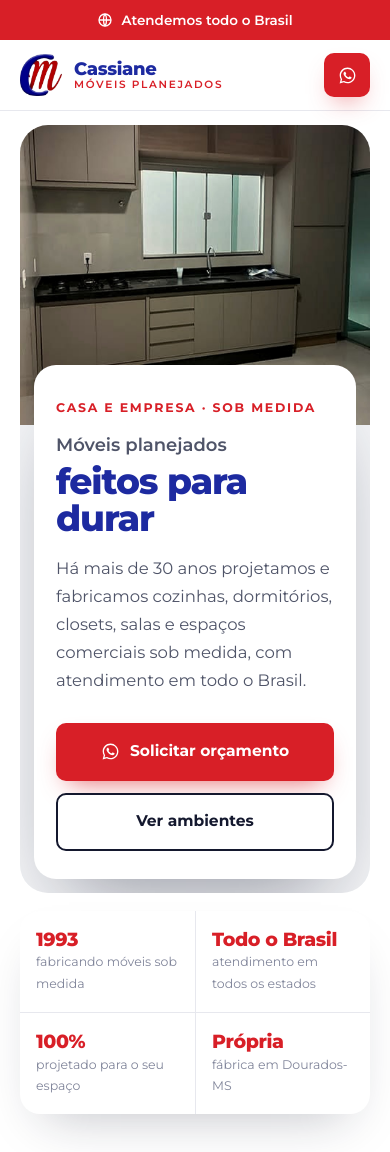
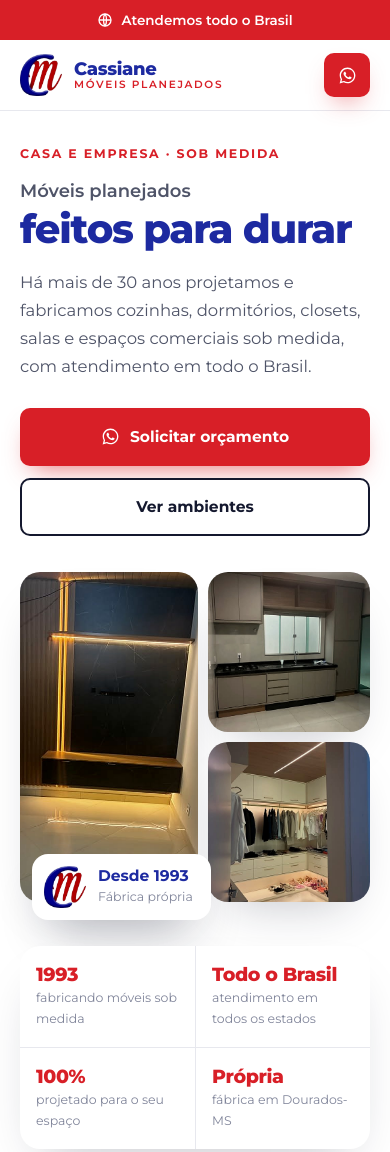
Before and after one commit to Pablo-leite/cassiane-moveis, a plain HTML site: page opcao-3/index.html in a window 390 px wide. Shown: the top 1152 px of the page. Drawn offline with Linux system fonts and the light colour scheme.

Commit message:
Opção 3: nova capa em mosaico, Pix/dinheiro/cheque e faixa final azul

```diff
--- a/opcao-3/index.html
+++ b/opcao-3/index.html
@@ -15,7 +15,7 @@
 <link href="https://fonts.googleapis.com/css2?family=Montserrat:wght@400;500;600;700;800&display=swap" rel="stylesheet">
 <link rel="stylesheet" href="style.css">
 <script type="application/ld+json">
-{"@context":"https://schema.org","@type":"FurnitureStore","name":"Cassiane Móveis","foundingDate":"1993","areaServed":"BR","telephone":"+55-67-98129-2953","paymentAccepted":"Cartão de crédito, cartão de débito, pagamento por aproximação","address":{"@type":"PostalAddress","streetAddress":"Rua General Osório, 1145 - Jardim Cuiabazinho","addressLocality":"Dourados","addressRegion":"MS","addressCountry":"BR"},"sameAs":["https://www.instagram.com/cm_cassiane_moveis/","https://www.facebook.com/cassianemoveis"]}
+{"@context":"https://schema.org","@type":"FurnitureStore","name":"Cassiane Móveis","foundingDate":"1993","areaServed":"BR","telephone":"+55-67-98129-2953","paymentAccepted":"Cartão de crédito, cartão de débito, pagamento por aproximação, Pix, dinheiro, cheque","address":{"@type":"PostalAddress","streetAddress":"Rua General Osório, 1145 - Jardim Cuiabazinho","addressLocality":"Dourados","addressRegion":"MS","addressCountry":"BR"},"sameAs":["https://www.instagram.com/cm_cassiane_moveis/","https://www.facebook.com/cassianemoveis"]}
 </script>
 </head>
 <body>
@@ -50,9 +50,8 @@
 <!-- HERO -->
 <section class="hero">
   <div class="wrap">
-    <div class="hero__box">
-      <img class="hero__img" src="../img/cozinha-cinza.jpg" alt="Cozinha planejada fabricada pela Cassiane Móveis" width="960" height="1280" fetchpriority="high">
-      <div class="hero__card">
+    <div class="hero__grid">
+      <div class="hero__copy">
         <p class="tag">Casa e empresa · Sob medida</p>
         <h1><span class="h1__lead">Móveis planejados</span><span class="h1__key">feitos para durar</span></h1>
         <p class="hero__sub">Há mais de 30 anos projetamos e fabricamos cozinhas, dormitórios, closets, salas e espaços comerciais sob medida, com atendimento em todo o Brasil.</p>
@@ -60,6 +59,12 @@
           <a class="btn btn--red btn--lg" data-wa="hero" href="#" target="_blank" rel="noopener"><svg class="i" aria-hidden="true"><use href="#i-wa"/></svg><span>Solicitar orçamento</span></a>
           <a class="btn btn--line btn--lg" href="#ambientes"><span>Ver ambientes</span></a>
         </div>
+      </div>
+      <div class="hero__mosaic">
+        <figure class="m m--a"><img src="../img/painel-led.jpg" alt="Painel de TV com ripado e LED" width="960" height="1280" fetchpriority="high"></figure>
+        <figure class="m m--b"><img src="../img/cozinha-cinza.jpg" alt="Cozinha planejada fendi" width="960" height="1280"></figure>
+        <figure class="m m--c"><img src="../img/closet.jpg" alt="Closet planejado com LED" width="960" height="1280"></figure>
+        <div class="hero__seal"><img src="../img/logo-cm.png" alt="" width="558" height="552"><span><b>Desde 1993</b><small>Fábrica própria</small></span></div>
       </div>
     </div>
 
@@ -117,6 +122,9 @@
         <span class="chip"><svg class="i" aria-hidden="true"><use href="#i-card"/></svg>Crédito</span>
         <span class="chip"><svg class="i" aria-hidden="true"><use href="#i-card"/></svg>Débito</span>
         <span class="chip"><svg class="i" aria-hidden="true"><use href="#i-nfc"/></svg>Aproximação</span>
+        <span class="chip"><svg class="i" aria-hidden="true"><use href="#i-pix"/></svg>Pix</span>
+        <span class="chip"><svg class="i" aria-hidden="true"><use href="#i-cash"/></svg>Dinheiro</span>
+        <span class="chip"><svg class="i" aria-hidden="true"><use href="#i-check"/></svg>Cheque</span>
       </div>
     </div>
     <div class="about__media">
@@ -178,7 +186,7 @@
       <details open><summary>Vocês atendem fora de Dourados?</summary><p>Sim. Atendemos clientes em todo o Brasil. Envie sua cidade pelo WhatsApp e explicamos como funciona para a sua região.</p></details>
       <details><summary>Preciso ter a planta do imóvel?</summary><p>Não é obrigatório. Fotos e medidas aproximadas já bastam para começar a conversa.</p></details>
       <details><summary>Fazem móveis para empresas?</summary><p>Sim. Além de residências, fazemos projetos comerciais como balcões e mesas de reunião.</p></details>
-      <details><summary>Quais as formas de pagamento?</summary><p>Aceitamos cartões de crédito, débito e pagamento por aproximação.</p></details>
+      <details><summary>Quais as formas de pagamento?</summary><p>Aceitamos cartão de crédito, débito, pagamento por aproximação, Pix, dinheiro e cheque.</p></details>
       <details><summary>Fazem apenas um móvel?</summary><p>Sim. Fazemos desde uma peça, como um painel de TV, até ambientes completos.</p></details>
     </div>
   </div>
@@ -228,6 +236,9 @@
   <symbol id="i-star" viewBox="0 0 24 24"><path fill="currentColor" d="m12 3 2.7 5.6 6.1.9-4.4 4.3 1 6.1L12 17l-5.4 2.9 1-6.1L3.2 9.5l6.1-.9Z"/></symbol>
   <symbol id="i-card" viewBox="0 0 24 24"><rect x="2" y="5" width="20" height="14" rx="2" fill="none" stroke="currentColor" stroke-width="2"/><path stroke="currentColor" stroke-width="2" d="M2 10h20M6 15h4"/></symbol>
   <symbol id="i-nfc" viewBox="0 0 24 24"><path fill="none" stroke="currentColor" stroke-width="2" stroke-linecap="round" d="M8.5 8.5a5 5 0 0 1 0 7M12 6a8.5 8.5 0 0 1 0 12M15.5 3.5a12 12 0 0 1 0 17"/></symbol>
+  <symbol id="i-pix" viewBox="0 0 24 24"><path fill="none" stroke="currentColor" stroke-width="2" stroke-linejoin="round" d="M12 2.8 21.2 12 12 21.2 2.8 12Z"/><path fill="none" stroke="currentColor" stroke-width="2" d="m7.5 7.5 4.5 4.5 4.5-4.5M7.5 16.5 12 12l4.5 4.5"/></symbol>
+  <symbol id="i-cash" viewBox="0 0 24 24"><rect x="2" y="6" width="20" height="12" rx="2" fill="none" stroke="currentColor" stroke-width="2"/><circle cx="12" cy="12" r="2.6" fill="none" stroke="currentColor" stroke-width="2"/><path stroke="currentColor" stroke-width="2" stroke-linecap="round" d="M6 12h.01M18 12h.01"/></symbol>
+  <symbol id="i-check" viewBox="0 0 24 24"><rect x="2" y="6" width="20" height="12" rx="2" fill="none" stroke="currentColor" stroke-width="2"/><path stroke="currentColor" stroke-width="2" stroke-linecap="round" d="M6 14c1.5-2 2.5 1 4-1M13 14h5M6 10h12"/></symbol>
   <symbol id="i-ig" viewBox="0 0 24 24"><rect x="2" y="2" width="20" height="20" rx="5" fill="none" stroke="currentColor" stroke-width="2"/><circle cx="12" cy="12" r="4.2" fill="none" stroke="currentColor" stroke-width="2"/><circle cx="17.6" cy="6.4" r="1.2" fill="currentColor"/></symbol>
 </svg>
 
--- a/opcao-3/style.css
+++ b/opcao-3/style.css
@@ -49,7 +49,7 @@ h1,h2{display:flex;flex-direction:column;gap:2px;color:var(--ink)}
 .btn--red:hover{background:var(--red-d)}
 .btn--line{border-color:var(--ink);color:var(--ink);background:#fff}
 .btn--line:hover{background:var(--ink);color:#fff}
-.btn--white{background:#fff;color:var(--red);box-shadow:0 14px 30px -12px rgba(0,0,0,.35)}
+.btn--white{background:#fff;color:var(--blue);box-shadow:0 14px 30px -12px rgba(0,0,0,.35)}
 .btn--sm{height:44px;padding:0 18px;font-size:14px}
 .btn--md{height:52px;padding:0 22px;font-size:15px}
 .btn--lg{height:58px;padding:0 28px;font-size:15.5px}
@@ -78,25 +78,17 @@ h1,h2{display:flex;flex-direction:column;gap:2px;color:var(--ink)}
 
 /* Hero */
 .hero{padding:28px 0 0}
-.hero__box{position:relative;border-radius:28px;overflow:hidden;min-height:600px;display:flex;align-items:center;background:var(--gray)}
-.hero__img{position:absolute;inset:0;width:100%;height:100%;object-fit:cover;object-position:50% 58%}
-.hero__box::after{content:"";position:absolute;inset:0;background:linear-gradient(90deg,rgba(20,24,46,.45) 0%,rgba(20,24,46,0) 60%)}
-.hero__card{position:relative;z-index:2;margin:40px;max-width:560px;background:#fff;border-radius:22px;padding:40px 40px 36px;box-shadow:0 40px 80px -30px rgba(20,24,46,.45)}
 .h1__lead{font-weight:600;font-size:clamp(18px,1.8vw,22px);color:var(--text)}
 .h1__key{font-weight:800;font-size:clamp(36px,4.4vw,58px);line-height:1.02;letter-spacing:-.03em;color:var(--blue)}
 .hero__sub{margin:18px 0 28px;font-size:16.5px}
 .hero__ctas{display:flex;gap:12px;flex-wrap:wrap}
-.stats{list-style:none;padding:0;margin:-50px 40px 0;position:relative;z-index:3;display:grid;grid-template-columns:repeat(4,1fr);background:#fff;border-radius:var(--r);box-shadow:var(--sh)}
+.stats{list-style:none;padding:0;margin:56px 0 0;position:relative;z-index:3;display:grid;grid-template-columns:repeat(4,1fr);background:#fff;border-radius:var(--r);box-shadow:var(--sh)}
 .stats li{padding:24px 24px;display:flex;flex-direction:column}
 .stats li+li{border-left:1px solid var(--line)}
 .stats b{font-size:24px;font-weight:800;color:var(--red);letter-spacing:-.02em;line-height:1.2}
 .stats span{font-size:13.5px;color:var(--muted)}
 @media (max-width:900px){
-  .hero__box{min-height:0;flex-direction:column;align-items:stretch}
-  .hero__img{position:relative;height:300px}
-  .hero__box::after{display:none}
-  .hero__card{margin:-60px 14px 14px;padding:28px 22px}
-  .stats{margin:18px 0 0;grid-template-columns:1fr 1fr}
+          .stats{margin:18px 0 0;grid-template-columns:1fr 1fr}
   .stats li:nth-child(3){border-left:0}
   .stats li:nth-child(n+3){border-top:1px solid var(--line)}
 }
@@ -174,7 +166,7 @@ h1,h2{display:flex;flex-direction:column;gap:2px;color:var(--ink)}
 @media (max-width:900px){.faq{grid-template-columns:1fr;gap:32px}}
 
 /* CTA */
-.cta{background:var(--red);color:rgba(255,255,255,.9);padding:clamp(56px,7vw,84px) 0;position:relative;overflow:hidden;isolation:isolate}
+.cta{background:linear-gradient(115deg,var(--blue) 0%,#2633c4 100%);color:rgba(255,255,255,.9);padding:clamp(56px,7vw,84px) 0;position:relative;overflow:hidden;isolation:isolate}
 .cta::before{content:"";position:absolute;right:-8%;top:-60%;width:46%;aspect-ratio:1;border-radius:50%;background:rgba(255,255,255,.08);z-index:-1}
 .cta__in{display:flex;justify-content:space-between;align-items:center;gap:32px;flex-wrap:wrap}
 .cta h2,.cta .h2__lead{color:#fff}
@@ -220,3 +212,28 @@ h1,h2{display:flex;flex-direction:column;gap:2px;color:var(--ink)}
 .rv.in{opacity:1;transform:none}
 @media (prefers-reduced-motion:reduce){*,*::before,*::after{animation:none!important;transition:none!important;scroll-behavior:auto!important}.rv{opacity:1;transform:none}}
 .fab.off{transform:scale(0);opacity:0;pointer-events:none}
+
+/* Capa nova */
+.hero{padding:48px 0 0}
+.hero__grid{display:grid;grid-template-columns:1fr 1.05fr;gap:56px;align-items:center}
+.hero__copy .h1__key{font-size:clamp(40px,5vw,66px)}
+.hero__mosaic{position:relative;display:grid;grid-template-columns:1.1fr 1fr;grid-template-rows:250px 250px;gap:14px}
+.m{margin:0;border-radius:var(--r);overflow:hidden;background:var(--gray);box-shadow:var(--sh)}
+.m img{width:100%;height:100%;object-fit:cover}
+.m--a{grid-row:span 2}
+.m--a img{object-position:50% 25%}
+.m--b img{object-position:50% 40%}
+.hero__seal{position:absolute;left:-28px;bottom:36px;display:flex;align-items:center;gap:12px;background:#fff;border-radius:16px;padding:12px 18px 12px 12px;box-shadow:0 24px 50px -20px rgba(20,24,46,.45)}
+.hero__seal img{width:42px;height:auto}
+.hero__seal b{display:block;font-size:15.5px;color:var(--blue);line-height:1.2}
+.hero__seal small{display:block;font-size:12.5px;color:var(--muted)}
+@media (max-width:900px){
+  .hero{padding-top:28px}
+  .hero__grid{grid-template-columns:1fr;gap:36px}
+  .hero__mosaic{grid-template-rows:200px 200px}
+  .hero__seal{left:12px;bottom:-18px}
+  .stats{margin-top:44px;grid-template-columns:1fr 1fr}
+  .stats li:nth-child(3){border-left:0}
+  .stats li:nth-child(n+3){border-top:1px solid var(--line)}
+}
+@media (max-width:520px){.hero__mosaic{grid-template-rows:160px 160px;gap:10px}}
```
